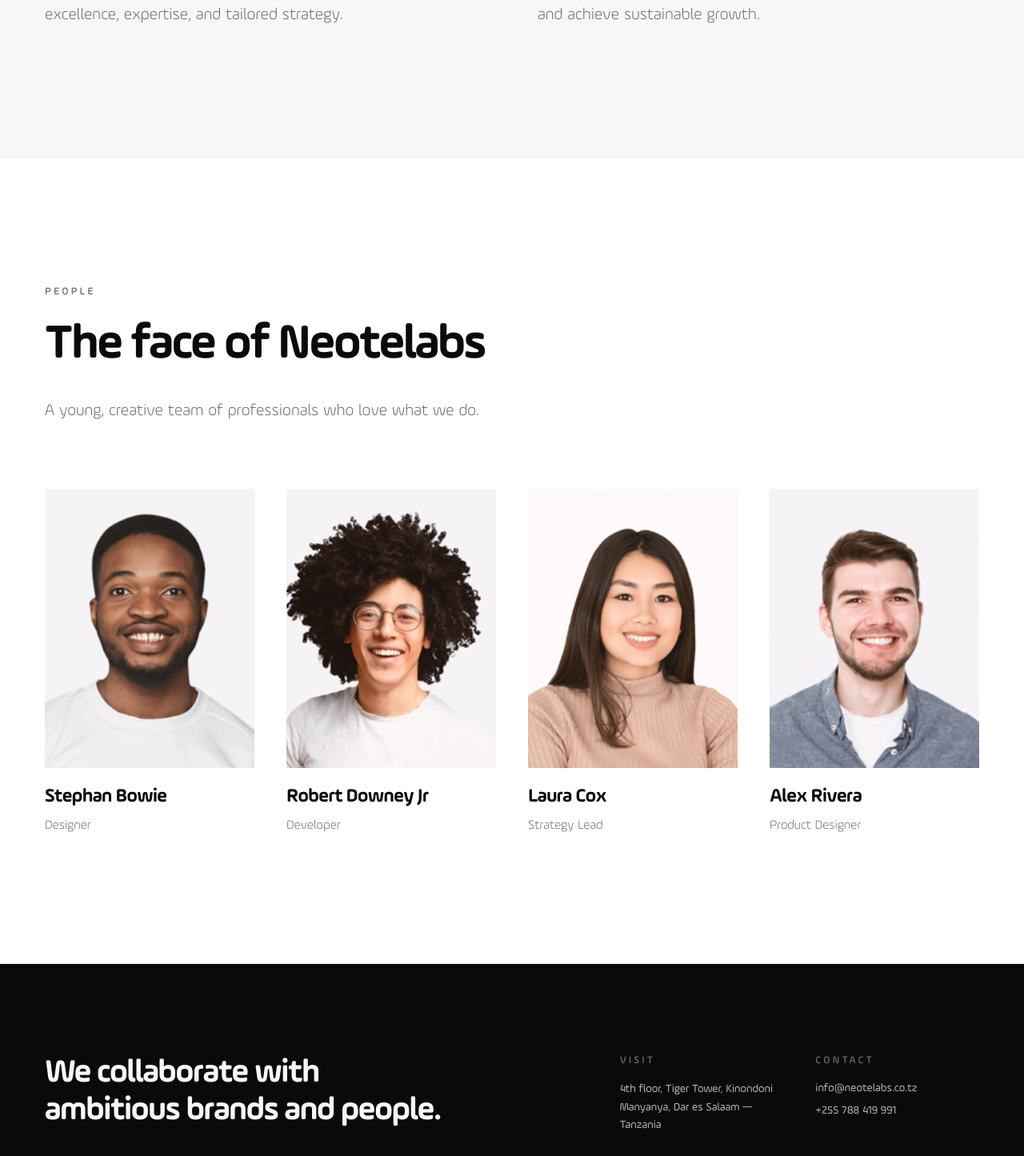
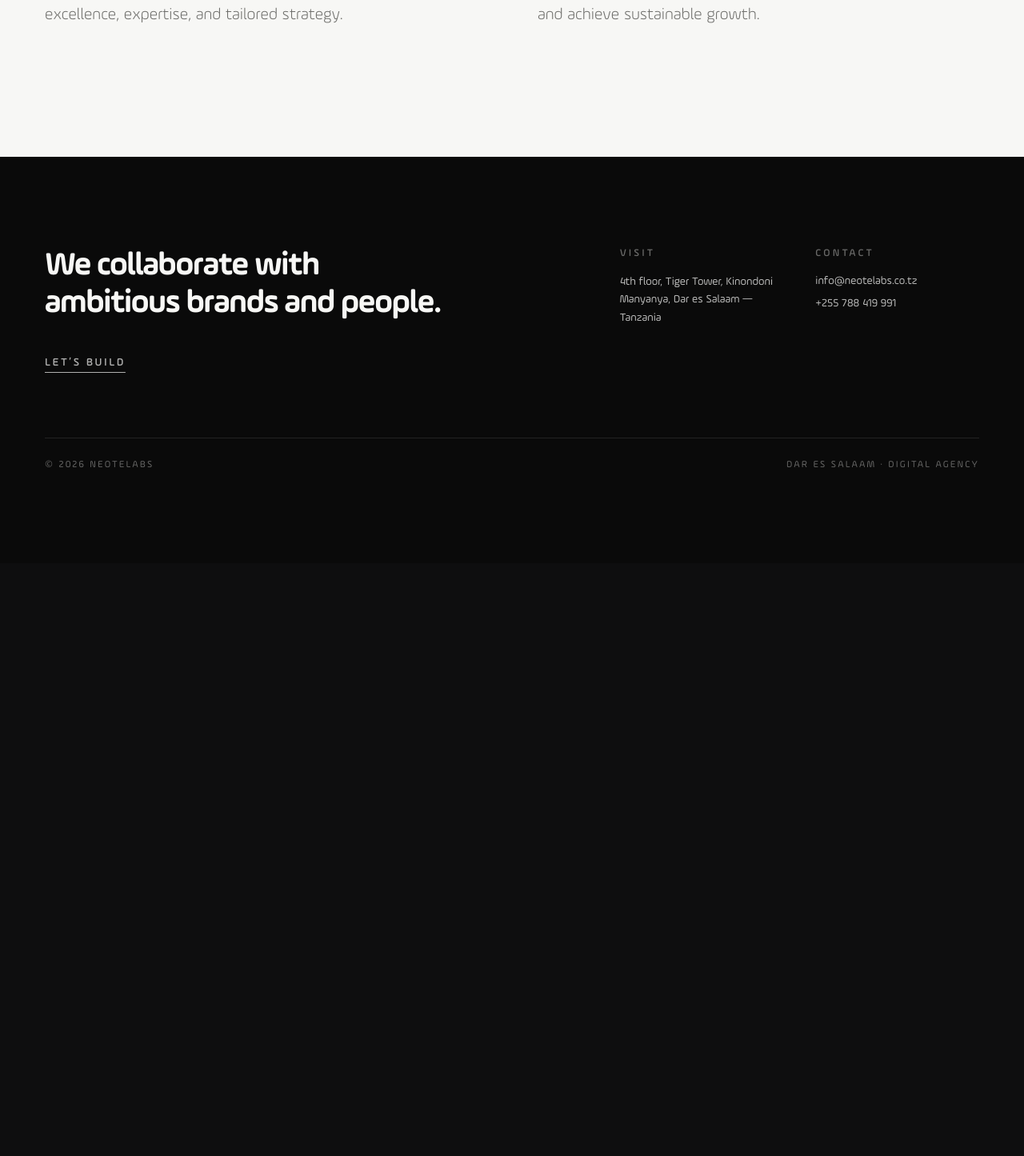
Before and after one commit to sammagafu/neoteagency, a Laravel app: page /about in a window 1280 px wide. Shown: the part 1114-2559 px from the top of the page at 80% size. After the commit the page ends 1698 px from the top, so only its background shows below. Run offline with Laravel 12, Linux system fonts and the light colour scheme; data comes from the database, SQL or seed files in the repository; style sheets or scripts are compiled from the project's sources.

Commit message:
Hide the public About page team section
Remove the People grid from About while leaving admin team management available.

Co-authored-by: Samuel Frederick <sammagafu@users.noreply.github.com>

```diff
--- a/resources/views/pages/about.blade.php
+++ b/resources/views/pages/about.blade.php
@@ -35,31 +35,4 @@
             </div>
         </div>
     </section>
-
-    <section class="border-y border-ink/10 bg-white py-28 lg:py-40">
-        <div class="site-container">
-            <div class="wow max-w-3xl" data-wow-animation="fadeInUp">
-                <p class="eyebrow">People</p>
-                <h2 class="mt-6 display-lg">The face of Neotelabs</h2>
-                <p class="mt-8 body-lg text-mist">A young, creative team of professionals who love what we do.</p>
-            </div>
-
-            <div class="mt-20 grid gap-10 sm:grid-cols-2 lg:grid-cols-4">
-                @foreach ($team as $index => $member)
-                    <article class="wow group" data-wow-animation="fadeInUp" data-wow-delay="{{ number_format(0.08 * ($index % 4), 2) }}s">
-                        <div class="overflow-hidden bg-paper-deep">
-                            <img
-                                src="{{ $member->photoUrl() }}"
-                                alt="{{ $member->name }}"
-                                class="aspect-[3/4] w-full object-cover transition duration-700 group-hover:scale-[1.03]"
-                                loading="lazy"
-                            >
-                        </div>
-                        <h3 class="mt-5 font-display text-2xl font-bold tracking-tight">{{ $member->name }}</h3>
-                        <p class="mt-2 text-base font-light text-mist">{{ $member->role }}</p>
-                    </article>
-                @endforeach
-            </div>
-        </div>
-    </section>
 @endsection
```
